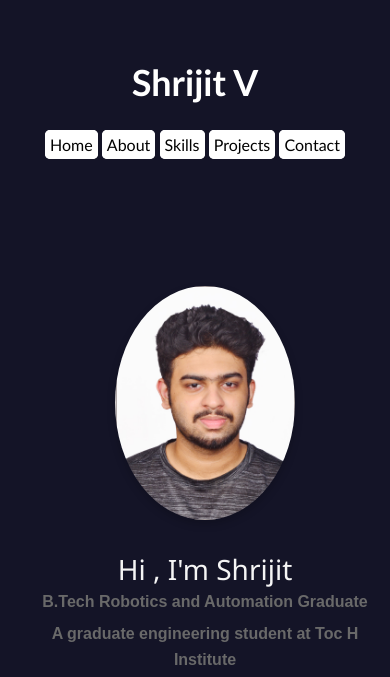
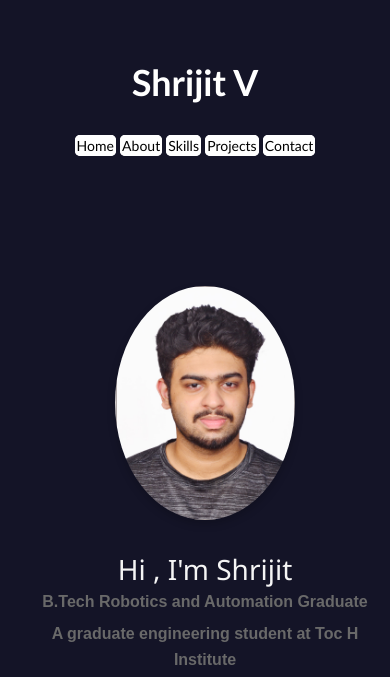
Before and after one commit to Shrijitvivek/Portfolio-website, a plain HTML site: page index.html in a window 390 px wide. Shown: the top 677 px of the page. Drawn offline with Linux system fonts and the light colour scheme.

Commit message:
portfolio websiteS

```diff
--- a/stylenew.css
+++ b/stylenew.css
@@ -480,8 +480,8 @@ z-index: 1;
 
   .navbar a {
     margin-left: 0;
-    font-size: 16px;
-    border:5px solid white;
+    font-size: 14px;
+    border:2px solid white;
     border-radius: 5px;
     background-color: white;
     color: black;
```
